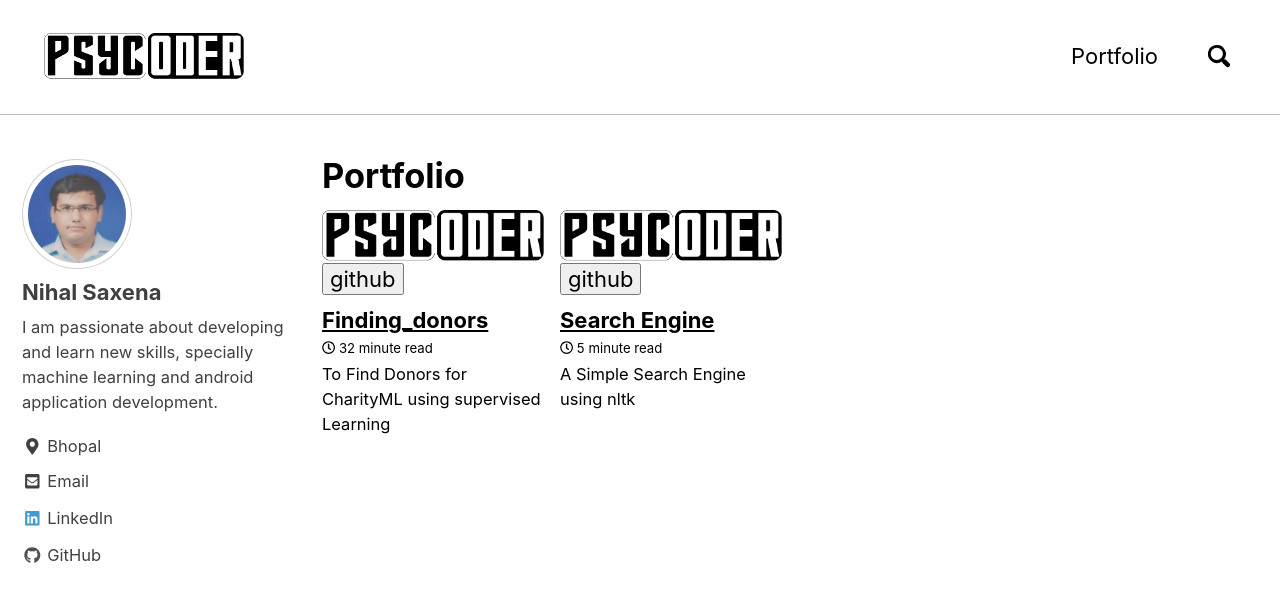
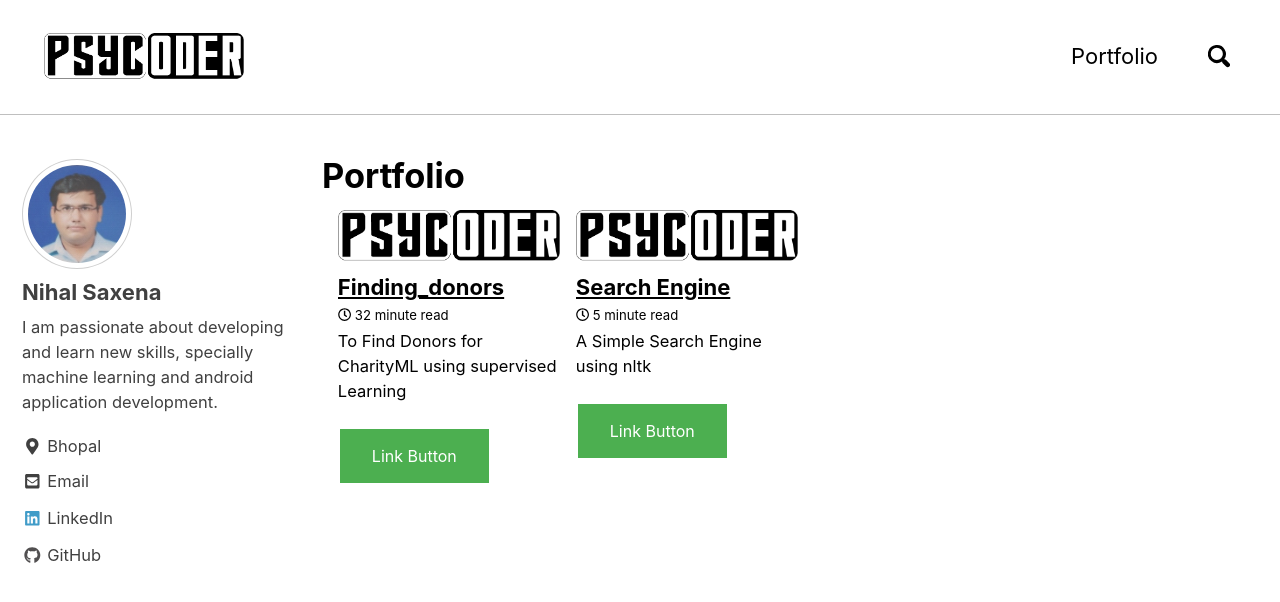
Before and after one commit to saxenanihal95/PsyCoderBlog, a Jekyll site: the page built from _pages/portfolio-archive.html, in a window 1280 px wide and 900 px high. Shown: the top 602 px of the window. Built offline with Jekyll 4.4.1, drawn with Linux system fonts in a browser that asks for light colours; nearby versions of some CDN libraries.

Commit message:
Update portfolio-archive-single.html

```diff
--- a/_includes/portfolio-archive-single.html
+++ b/_includes/portfolio-archive-single.html
@@ -1,3 +1,17 @@
+<style>
+.button {
+    background-color: #4CAF50;
+    border: none;
+    color: white;
+    padding: 15px 32px;
+    text-align: center;
+    text-decoration: none;
+    display: inline-block;
+    font-size: 16px;
+    margin: 4px 2px;
+    cursor: pointer;
+}
+</style>
 {% if post.header.teaser %}
   {% capture teaser %}{{ post.header.teaser }}{% endcapture %}
 {% else %}
@@ -21,7 +35,6 @@
             "{{ teaser | absolute_url }}"
           {% endif %}
           alt="">
-        <button>github</button>
       </div>
     {% endif %}
     <h2 class="archive__item-title" itemprop="headline">
@@ -35,5 +48,6 @@
       <p class="page__meta"><i class="far fa-clock" aria-hidden="true"></i> {% include read-time.html %}</p>
     {% endif %}
     {% if post.excerpt %}<p class="archive__item-excerpt" itemprop="description">{{ post.excerpt | markdownify | strip_html | truncate: 160 }}</p>{% endif %}
+    <a href="#" class="button">Link Button</a>
   </article>
 </div>
```
